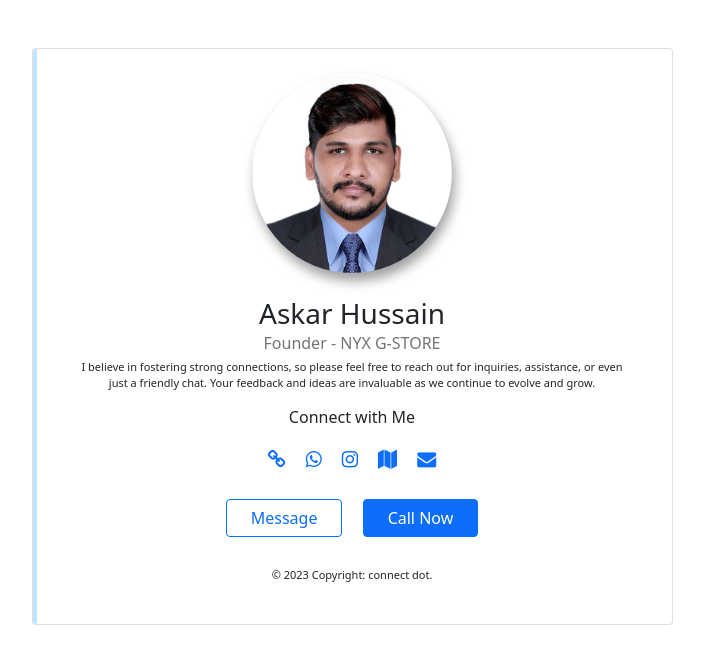
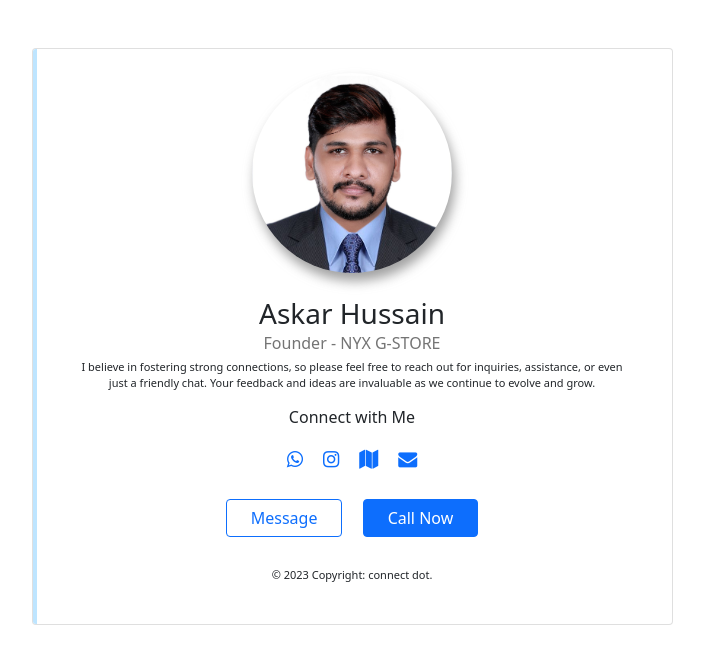
Before and after one commit to Amal-AM5/gHkP3rL2wA5yQ8zX, a plain HTML site: page index.html in a window 1280 px wide. Shown: the whole page, without its empty margins (288-992 px from the left). Drawn offline with nearby package versions, Linux system fonts and the light colour scheme.

Commit message:
Update index.html

```diff
--- a/index.html
+++ b/index.html
@@ -43,7 +43,6 @@
 
                     <h6>Connect with Me</h6>
                      <ul class="social-list">
-                        <li><a href="http://"><i class="fa fa-link"></i></a></li>
                         <li><a href="https://wa.me/+919947234413"><i class="fa fa-whatsapp"></i></a></li>
                         <li><a href="https://www.instagram.com/nyx_techno/?hl=en" target="_blank"><i class="fa fa-instagram"></i></a></li>
                         <li><a href="https://maps.app.goo.gl/5xejjW6JNew2NRaS6" target="_blank"><i class="fa fa-map"></i></a></li>
```
